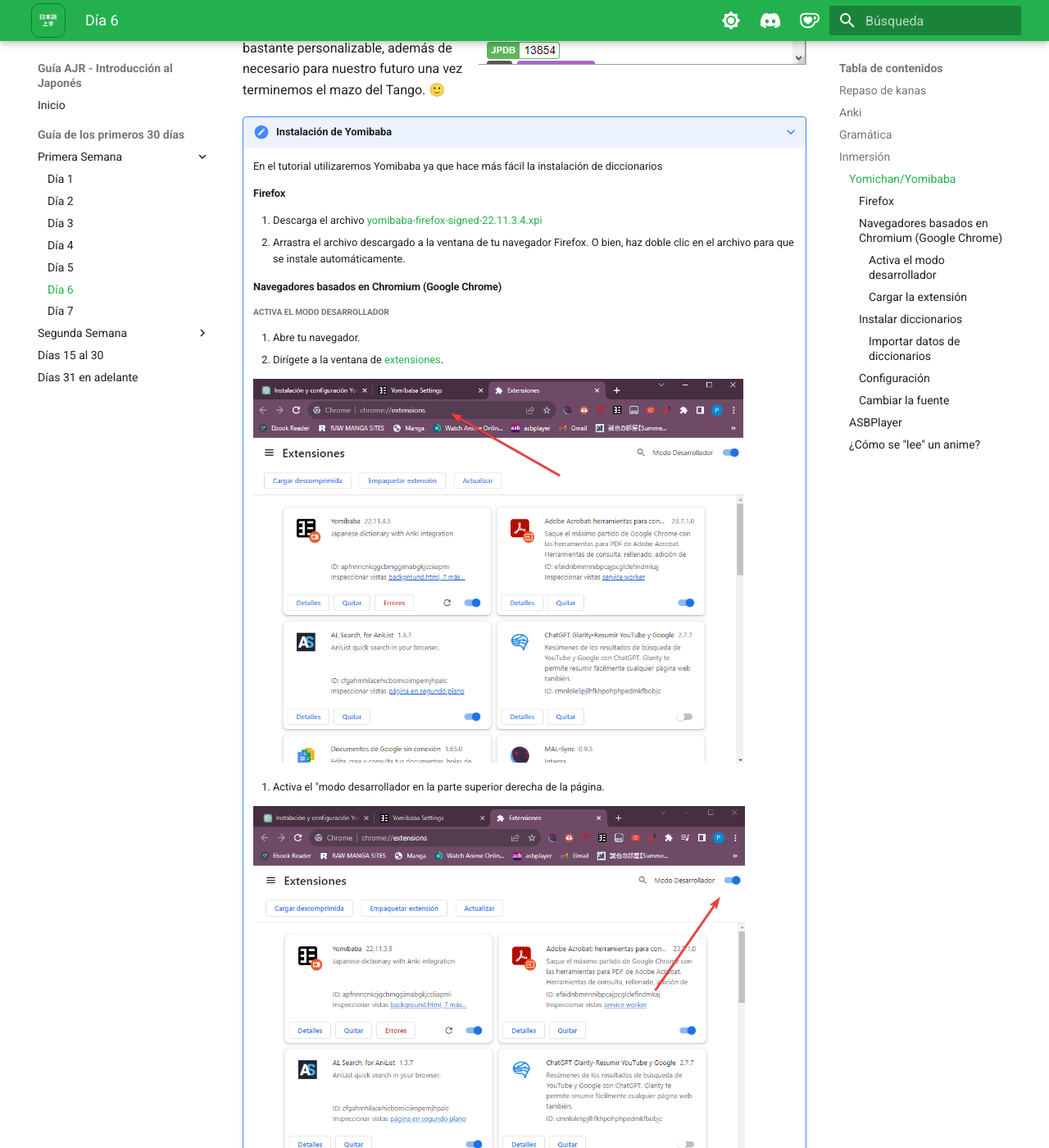
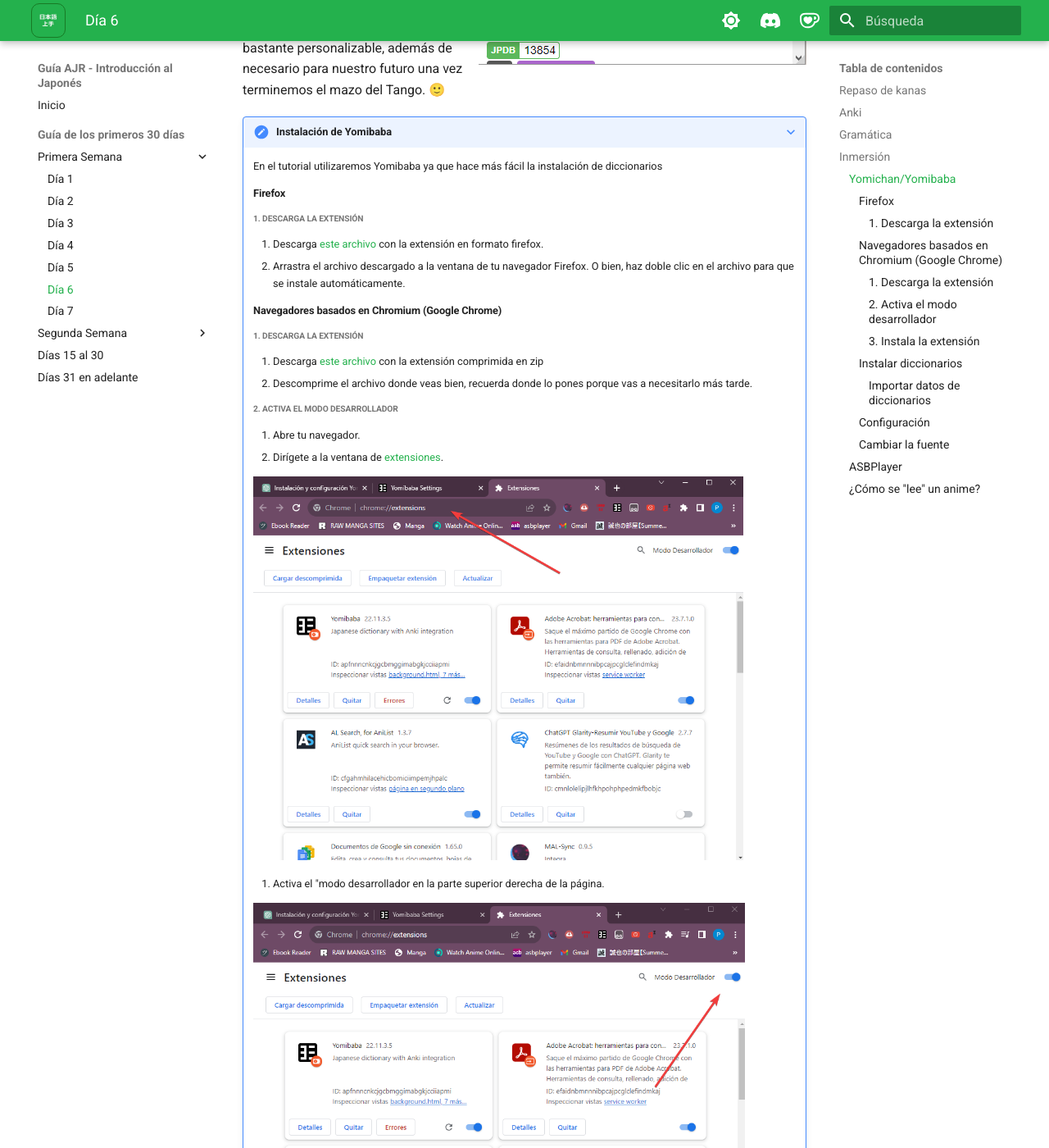
Before and after one commit to alexay7/guiamanabe, an MkDocs documentation site: the page built from docs/days/day6.md, in a window 1280 px wide and 1400 px high, scrolled down 1322 px. Shown: the whole window at 82% size. Built offline with MkDocs 1.6.1 and Material for MkDocs 9.7.7, drawn with Linux system fonts in a browser that asks for light colours; some of the changed text lies outside the part shown.

Commit message:
Fixed yomibaba installation guide

```diff
--- a/docs/days/day6.md
+++ b/docs/days/day6.md
@@ -26,12 +26,17 @@ En primer lugar necesitaremos **Yomichan**. Yomichan es una extensión de nuestr
     En el tutorial utilizaremos Yomibaba ya que hace más fácil la instalación de diccionarios
 
     #### Firefox
-    1. Descarga el archivo [yomibaba-firefox-signed-22.11.3.4.xpi](https://github.com/forsakeninfinity/yomibaba/releases/download/22.11.3.4/yomibaba-firefox-signed-22.11.3.4.xpi)
+    ##### 1. Descarga la extensión
+    1. Descarga [este archivo](https://github.com/forsakeninfinity/yomibaba/releases/download/22.11.3.4/yomibaba-firefox-signed-22.11.3.4.xpi) con la extensión en formato firefox.
     2. Arrastra el archivo descargado a la ventana de tu navegador Firefox.
         O bien, haz doble clic en el archivo para que se instale automáticamente.
 
     #### Navegadores basados en Chromium (Google Chrome)
-    ##### Activa el modo desarrollador
+    ##### 1. Descarga la extensión
+    1. Descarga [este archivo](https://github.com/forsakeninfinity/yomibaba/releases/download/22.11.3.4/yomibaba-chrome.zip) con la extensión comprimida en zip
+    2. Descomprime el archivo donde veas bien, recuerda donde lo pones porque vas a necesitarlo más tarde.
+
+    ##### 2. Activa el modo desarrollador
     1. Abre tu navegador.
     2. Dirígete a la ventana de [extensiones](chrome://extensions/).
 
@@ -41,7 +46,7 @@ En primer lugar necesitaremos **Yomichan**. Yomichan es una extensión de nuestr
 
     ![Modo desarrollador](image-7.png)
 
-    ##### Cargar la extensión
+    ##### 3. Instala la extensión
     1. Haz clic en el botón "Cargar descomprimida".
 
     ![Cargar](image-8.png)
```
